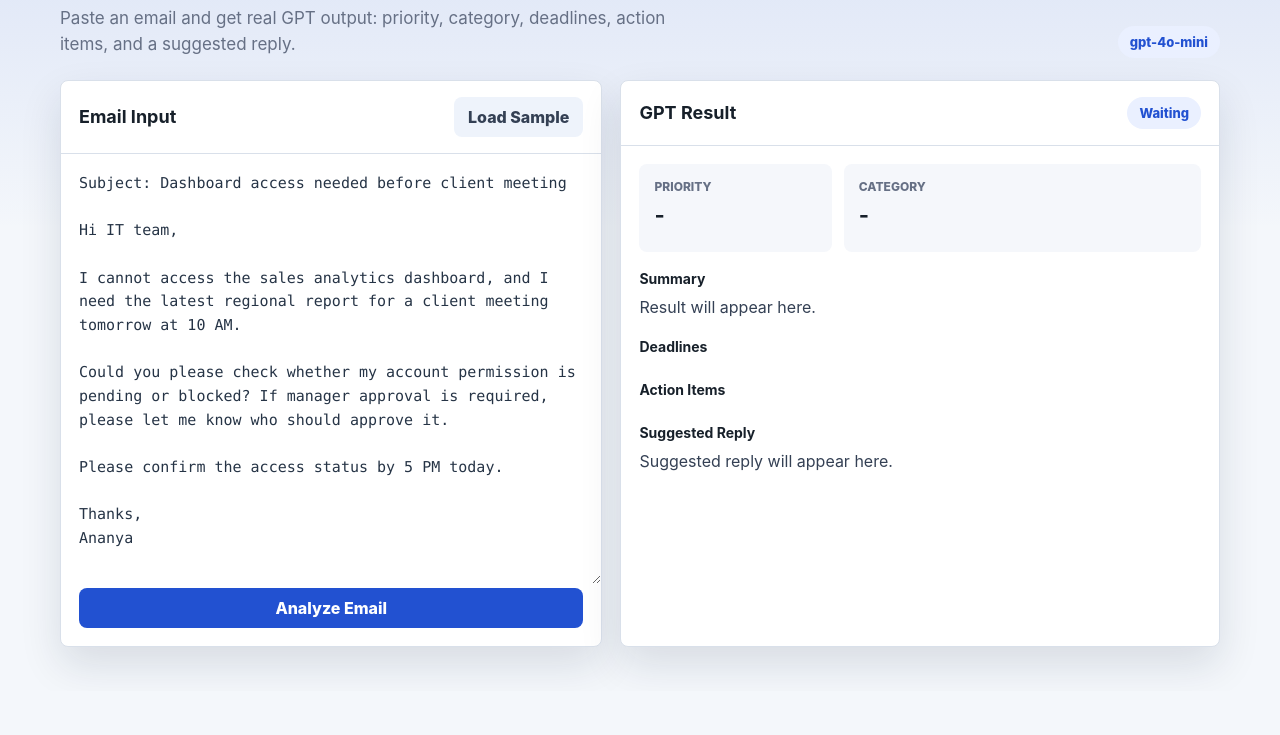
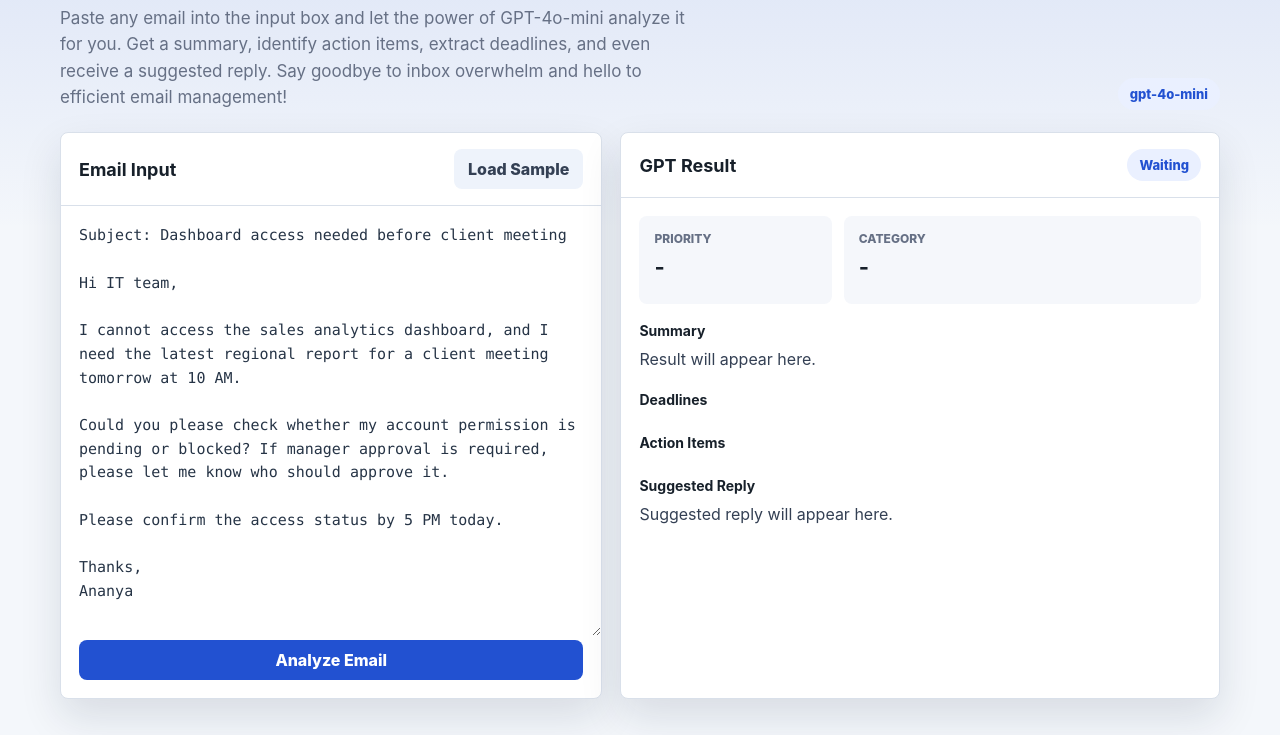
Before and after one commit to Venkateshgoud18/email-action-detector, a plain HTML site: page index.html in a window 1280 px wide. Shown: the part 109-844 px from the top of the page. Before the commit the page ends 800 px from the top, so only its background shows below. Drawn offline with Linux system fonts and the light colour scheme.

Commit message:
Initial clean commit

```diff
--- a/index.html
+++ b/index.html
@@ -13,8 +13,7 @@
           <p class="eyebrow">AI Workflow Automation</p>
           <h1>AI Email Triage GPT</h1>
           <p class="intro">
-            Paste an email and get real GPT output: priority, category, deadlines,
-            action items, and a suggested reply.
+            Paste any email into the input box and let the power of GPT-4o-mini analyze it for you. Get a summary, identify action items, extract deadlines, and even receive a suggested reply. Say goodbye to inbox overwhelm and hello to efficient email management!
           </p>
         </div>
         <div class="model-badge" id="modelBadge">gpt-4o-mini</div>
```
